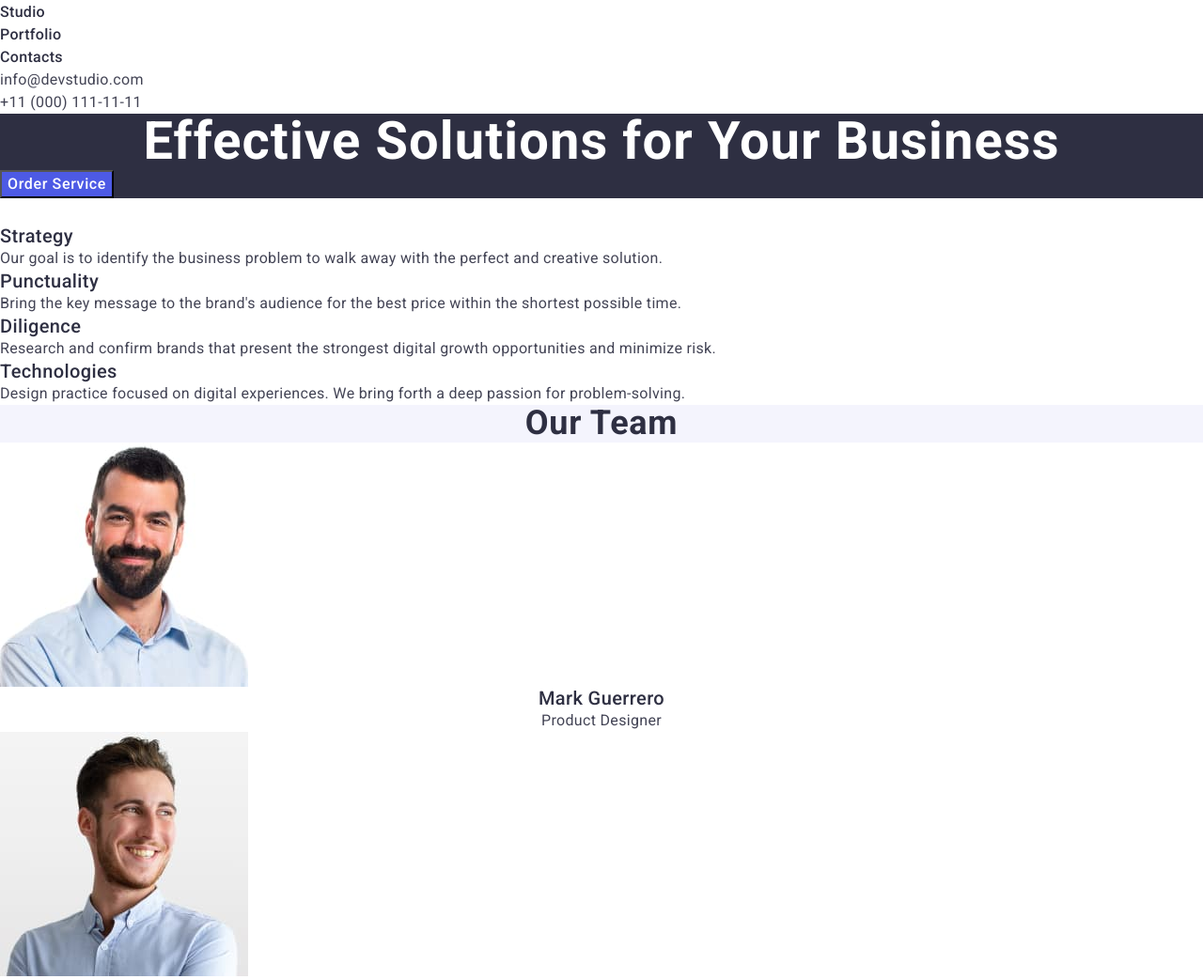
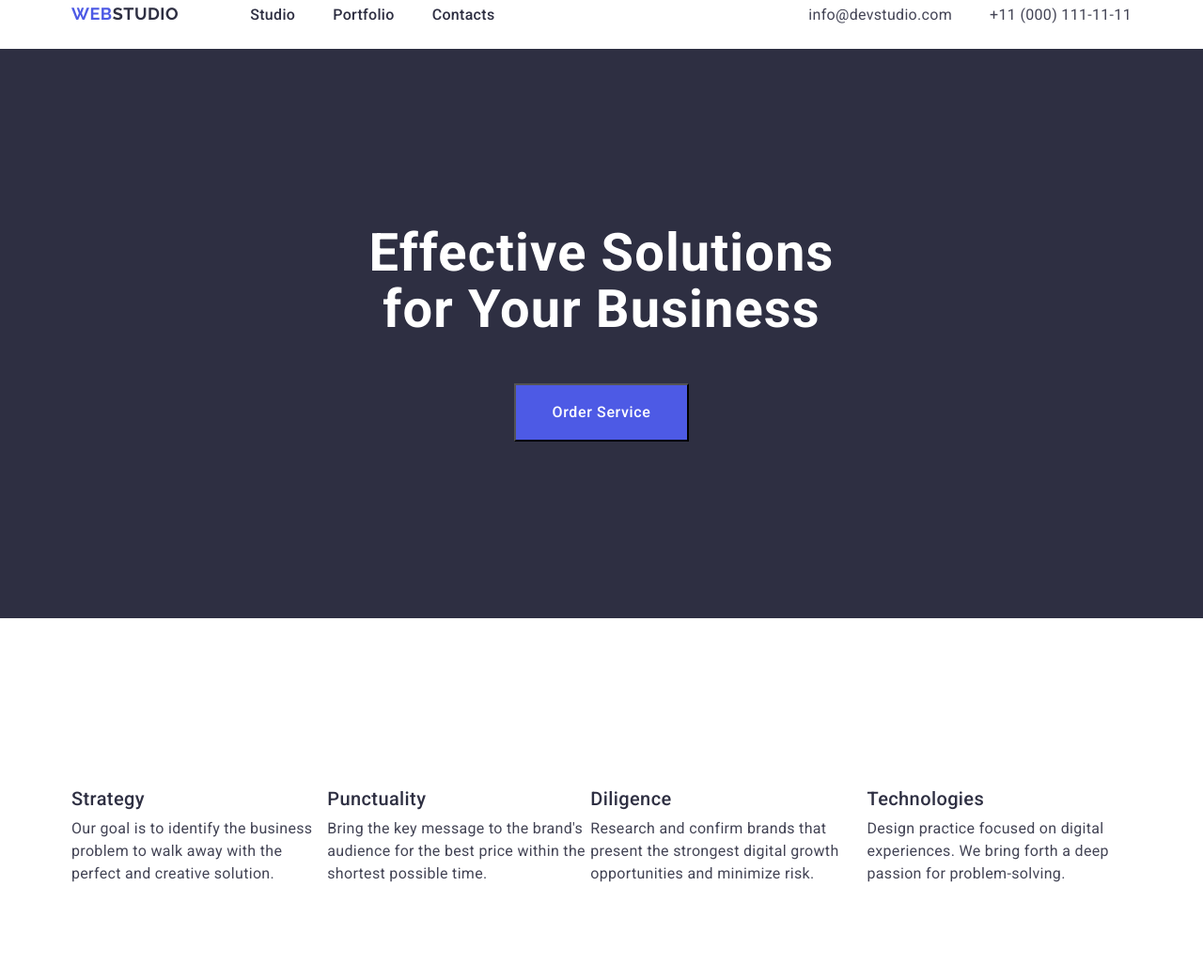
Before and after one commit to UdovG/goit-markup-hw-03, a plain HTML site: page index.html in a window 1280 px wide. Shown: the part 20-1062 px from the top of the page at 94% size. Drawn offline with nearby package versions, Linux system fonts and the light colour scheme.

Commit message:
update 2510

```diff
--- a/css/styles.css
+++ b/css/styles.css
@@ -1,11 +1,4 @@
 /* ======= COMMON STYLES ======== */
-.list {
-    list-style-type: none;
-}
-
-.link {
-    text-decoration: none;
-}
 
 button {
     cursor: pointer;
@@ -30,7 +23,25 @@ ul, ol {
 
 img {
     display: block;
+    max-width: 100%;
 }
+
+.container {
+    width: 1158px;
+    margin-left: auto;
+    margin-right: auto;
+    padding-left: 15px;
+    padding-right: 15px;
+}
+
+.list {
+    list-style-type: none;
+}
+
+.link {
+    text-decoration: none;
+}
+
 .accent-color {
     color: #E7E9FC;
 }
@@ -44,9 +55,27 @@ img {
     text-transform: capitalize;
 }
 
+.visually-hidden {
+    position: absolute;
+    width: 1px;
+    height: 1px;
+    margin: -1px;
+    border: 0;
+    padding: 0;
+
+    white-space: nowrap;
+    clip-path: inset(100%);
+    clip: rect(0 0 0 0);
+    overflow: hidden;
+}
+
 /* ======= /COMMON STYLES ======== */
 
 /* ======= HEADER STYLES ======== */
+.page-header {
+    padding-top: 24px;
+    padding-bottom: 24px;
+}
 .logotyp {
     font-family: 'Raleway', sans-serif;
     font-size: 18px;
@@ -55,6 +84,7 @@ img {
     letter-spacing: 0.03em;
     text-transform: uppercase;
     color: #4D5AE5;
+    margin-right: 76px;
 }
 
 .logotyp-span {
@@ -91,15 +121,43 @@ img {
     color: #404BBF;
 }
 
+.page-header .container {
+    display: flex;
+    justify-content: space-between;
+}
+
+.menu {
+    display: flex;
+    flex-direction: row;
+    gap: 40px;
+}
+
+.contacts-list {
+    display: flex;
+    flex-direction: row;
+    gap: 40px;
+}
+
+.page-navigation {
+    display: flex;
+}
+
+
 /* ======= /HEADER STYLES ======== */
 
 /* ======= HERO STYLES ======== */
 
 .hero {
     background-color: #2E2F42;
+    padding-top: 188px;
+    padding-bottom: 188px;
+    flex-shrink: 0;
 }
 
 .main-title {
+    margin-left: auto;
+    margin-right: auto;
+    width: 496px;
     font-size: 56px;
     font-weight: 700;
     line-height: 1.07;
@@ -108,7 +166,12 @@ img {
     color: #FFFFFF;
 }
 
+
 .order-service-btn {
+    display: flex;
+    margin-left: auto;
+    margin-right: auto;
+    margin-top: 48px;
     font-family: inherit;
     font-size: 16px;
     font-weight: 500;
@@ -124,9 +187,31 @@ img {
     color: #FFFFFF;
 }
 
+ .order-service-span {
+    font-family: Roboto, sans-serif;
+    font-size: 16px;
+    font-style: normal;
+    font-weight: 500;
+    line-height: 1.5;
+    letter-spacing: 0.04em;
+    color: #FFFFFF;
+    display: inline-flex;
+    padding: 16px 32px;
+    align-items: flex-start;
+    gap: 10px;
+
+}
+
+
+
 /* ======= /HERO STYLES ======== */
 
 /* ======= BENEFITS STYLES ======== */
+
+.benefits {
+    background: #FFFFFF;
+    padding: 120px 0;
+}
 
 .benefits-list-titel {
     font-size: 20px;
@@ -134,6 +219,10 @@ img {
     line-height: 1.2;
     letter-spacing: 0.02em;
     color: #2E2F42;
+    padding-top: 0px;
+    margin-bottom: 8px;
+    display: flex;
+    width: 264px;
 }
 
 .benefits-list-text {
@@ -141,14 +230,14 @@ img {
     font-weight: 400;
     line-height: 1.5;
     letter-spacing: 0.02em;
+
 }
 
-.visually-hidden {
-    white-space: nowrap;
-    clip-path: inset(100%);
-    clip: rect(0 0 0 0);
-    overflow: hidden;
+.benefits-list {
+    display: flex;
+    margin-top: 60px;
 }
+
 
 /* ======= /BENEFITS STYLES ======== */
 
@@ -156,13 +245,28 @@ img {
 
 .team {
     background-color: #F4F4FD;
+    padding: 120px 0;
+    flex-shrink: 0;
 }
 
 .team-list-item {
     background-color: #FFFFFF ;
+    display: flex;
+    flex-direction: row;
+    padding-bottom: 0px;
+    flex-direction: column;
+    justify-content: center;
+    align-items: center;
+    gap: 32px;
+    flex-shrink: 0;
+    border-radius: 0px 0px 4px 4px;
+    box-shadow: 0px 2px 1px 0px rgba(46, 47, 66, 0.08), 0px 1px 1px 0px rgba(46, 47, 66, 0.16), 0px 1px 6px 0px rgba(46, 47, 66, 0.08);
 }
 
 .team-title {
+    margin-bottom: 72px;
+    margin-left: 480px;
+    margin-right: 480px;
     text-align: center;
     font-size: 36px;
     font-style: normal;
@@ -171,6 +275,9 @@ img {
     letter-spacing: 0.02em;
     text-transform: capitalize;
     color: #2E2F42;
+    width: 161.438px;
+    height: 40.437px;
+    flex-shrink: 0;
 }
 
 .team-list-title {
@@ -192,11 +299,26 @@ img {
     letter-spacing: 0.02em;
 }
 
+.team-list {
+    display: flex;
+    justify-content: space-between;
+    padding: 0;
+    list-style: none;
+}
+
+.team-list-title-position {
+    padding-top: 32px;
+    padding-bottom: 32px;
+    margin-left: auto;
+    margin-right: auto;
+}
 /* ======== /TEAM STYLES ========= */
 
 /* ======== PORTFOLIO STYLES ========= */
 
 .section-title {
+    padding-top: 120px;
+    margin-bottom: 72px;
     text-align: center;
     font-size: 36px;
     font-style: normal;
@@ -222,11 +344,43 @@ img {
     letter-spacing: 0.02em;
 }
 
+.portfoli-list {
+    display: flex;
+    flex-direction: row;
+    flex-wrap: wrap;
+    gap: 24px;
+
+}
+
+.portfoli-list-item {
+    display: flex;
+    padding-bottom: 0px;
+    flex-direction: column;
+    align-items: flex-start;
+    gap: 24px;
+    flex-shrink: 0;
+    width: 360px;
+    border: 1px solid var(--CORNFLOWER, #E7E9FC);
+    background: var(--WHITE, #FFF);
+}
+
+.portfoli-list-item-name {
+    display: flex;
+        padding: 0px 16px;
+        flex-direction: column;
+        justify-content: center;
+        align-items: flex-start;
+        gap: 8px;
+        align-self: stretch;
+        margin-bottom: 48px;
+}
+
 /* ======== /PORTFOLIO STYLES ========= */
 
 /* ======== FOOTER STYLES ========= */
 
 .footer-text {
+    max-width: 264px;
     font-size: 16px;
     font-weight: 400;
     line-height: 1.5;
@@ -236,6 +390,9 @@ img {
 
 .page-footer {
    background-color: #2E2F42;
+   padding-top: 100px;
+   padding-bottom: 100px;
+   flex-shrink: 0;
 }
 
 .logotyp-footer {
@@ -246,6 +403,9 @@ img {
     letter-spacing: 0.03em;
     text-transform: uppercase;
     color: #4D5AE5;
+    display: inline-block;
+    margin-bottom: 16px;
+
 }
 
 .logotyp-footer-span {
@@ -258,4 +418,5 @@ img {
     color: #F4F4FD;
 }
 
+
 /* ======== /FOOTER STYLES ========= */
--- a/index.html
+++ b/index.html
@@ -19,9 +19,10 @@
     <!-- Our stylesheet -->
     <link rel="stylesheet" href="./css/styles.css" />
   </head>
-
+  <!-- PAGE HEADER -->
   <body>
     <header class="page-header">
+      <div class="container">
         <nav class="page-navigation">
           <a class="logotyp link" href="./index.html"
             >Web<span class="logotyp-span">Studio</span></a
@@ -52,22 +53,28 @@
             </li>
           </ul>
         </address>
+      </div>
     </header>
     <main>
       <!-- Hero -->
       <section class="hero">
+        <div class="container">
           <h1 class="main-title">Effective Solutions for Your Business</h1>
-        <button class="order-service-btn" type="button">Order Service</button>
+          <button class="order-service-btn" type="button">
+            <span class="order-service-span">Order Service</span>
+          </button>
+        </div>
       </section>
       <!-- Our benefits -->
       <section class="benefits" id="benefits">
+        <div class="container">
           <h2 class="visually-hidden">Our benefits</h2>
           <ul class="benefits-list list">
             <li class="benefits-list-item">
               <h3 class="benefits-list-titel">Strategy</h3>
               <p class="benefits-list-text">
-              Our goal is to identify the business problem to walk away with the
-              perfect and creative solution.
+                Our goal is to identify the business problem to walk away with
+                the perfect and creative solution.
               </p>
             </li>
             <li class="benefits-list-item">
@@ -92,9 +99,11 @@
               </p>
             </li>
           </ul>
+        </div>
       </section>
       <!--Our Team -->
       <section class="team">
+        <div class="container">
           <h2 class="team-title">Our Team</h2>
           <ul class="team-list list">
             <li class="team-list-item">
@@ -105,8 +114,10 @@
                 width="264"
                 height="260"
               />
+              <div class="team-list-title-position">
                 <h3 class="team-list-title">Mark Guerrero</h3>
                 <p class="team-list-descriptio">Product Designer</p>
+              </div>
             </li>
             <li class="team-list-item">
               <img
@@ -116,8 +127,10 @@
                 width="264"
                 height="260"
               />
+              <div class="team-list-title-position">
                 <h3 class="team-list-title">Tom Ford</h3>
                 <p class="team-list-descriptio">Frontend Developer</p>
+              </div>
             </li>
             <li class="team-list-item">
               <img
@@ -127,8 +140,10 @@
                 width="264"
                 height="260"
               />
+              <div class="team-list-title-position">
                 <h3 class="team-list-title">Camila Garcia</h3>
                 <p class="team-list-descriptio">Marketing</p>
+              </div>
             </li>
             <li class="team-list-item">
               <img
@@ -138,13 +153,17 @@
                 width="264"
                 height="260"
               />
+              <div class="team-list-title-position">
                 <h3 class="team-list-title">Daniel Wilson</h3>
                 <p class="team-list-descriptio">UI Designer</p>
+              </div>
             </li>
           </ul>
+        </div>
       </section>
       <!-- Our Portfolio -->
       <section class="main-portfolio" id="portfolio">
+        <div class="container">
           <h2 class="section-title">Our Portfolio</h2>
           <ul class="portfoli-list list">
             <li class="portfoli-list-item">
@@ -155,8 +174,10 @@
                 width="360"
                 height="300"
               />
+              <div class="portfoli-list-item-name">
                 <h3 class="portfoli-list-title">Banking App</h3>
                 <p class="portfoli-list-description">App</p>
+              </div>
             </li>
             <li class="portfoli-list-item">
               <img
@@ -166,8 +187,10 @@
                 width="360"
                 height="300"
               />
+              <div class="portfoli-list-item-name">
                 <h3 class="portfoli-list-title">Cashless Payment</h3>
                 <p class="portfoli-list-description">Marketing</p>
+              </div>
             </li>
             <li class="portfoli-list-item">
               <img
@@ -177,8 +200,10 @@
                 width="360"
                 height="300"
               />
+              <div class="portfoli-list-item-name">
                 <h3 class="portfoli-list-title">Meditation App</h3>
                 <p class="portfoli-list-description">App</p>
+              </div>
             </li>
             <li class="portfoli-list-item">
               <img
@@ -188,8 +213,10 @@
                 width="360"
                 height="300"
               />
+              <div class="portfoli-list-item-name">
                 <h3 class="portfoli-list-title">Taxi Service</h3>
                 <p class="portfoli-list-description">Marketing</p>
+              </div>
             </li>
             <li class="portfoli-list-item">
               <img
@@ -199,8 +226,10 @@
                 width="360"
                 height="300"
               />
+              <div class="portfoli-list-item-name">
                 <h3 class="portfoli-list-title">Screen Illustrations</h3>
                 <p class="portfoli-list-description">Design</p>
+              </div>
             </li>
             <li class="portfoli-list-item">
               <img
@@ -210,22 +239,27 @@
                 width="360"
                 height="300"
               />
+              <div class="portfoli-list-item-name">
                 <h3 class="portfoli-list-title">Online Courses</h3>
                 <p class="portfoli-list-description">Marketing</p>
+              </div>
             </li>
           </ul>
+        </div>
       </section>
     </main>
 
     <!-- Page footer -->
     <footer class="page-footer">
+      <div class="container">
         <a class="logotyp-footer link" href="./index.html"
           >Web<span class="logotyp-footer-span">Studio</span></a
         >
         <p class="footer-text">
-        Increase the flow of customers and sales for your business with digital
-        marketing & growth solutions.
+          Increase the flow of customers and sales for your business with
+          digital marketing & growth solutions.
         </p>
+      </div>
     </footer>
   </body>
 </html>
```
Lines whose indentation alone changed are shown as unchanged.
